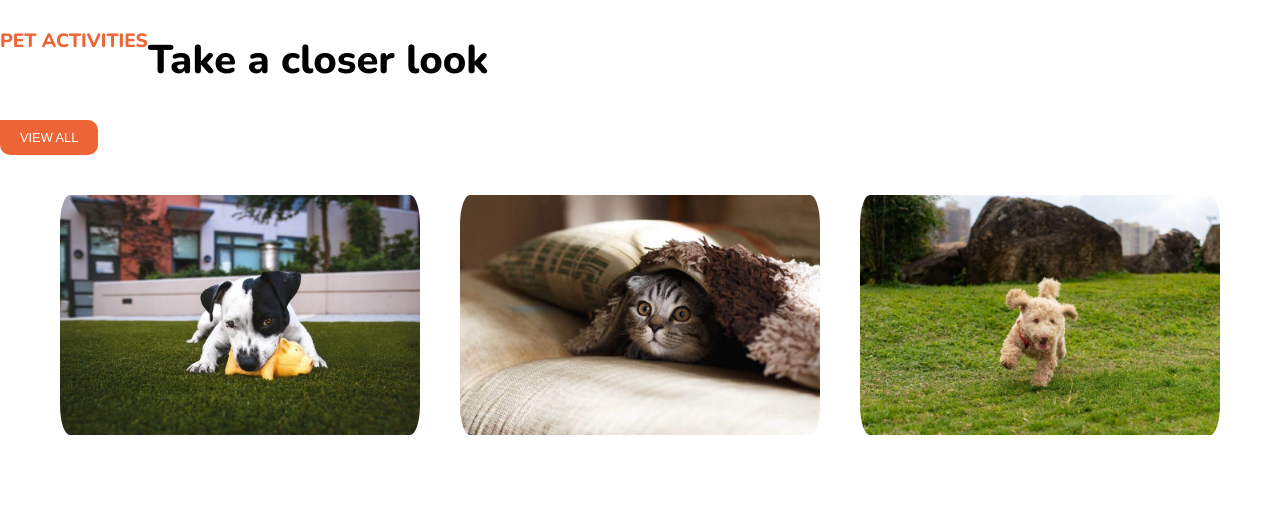
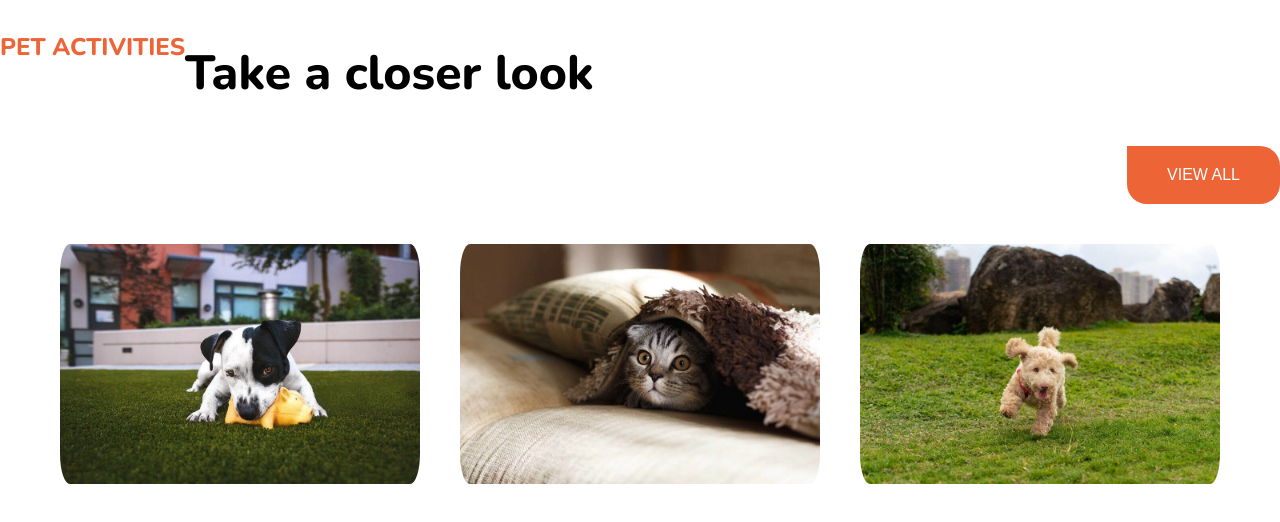
Before and after one commit to juan-gsan/W1CH04-Juan-Garcia, a website: page index.html in a window 1280 px wide. Drawn offline with nearby package versions, Linux system fonts and the light colour scheme.

Commit message:
Fix commit css files

```diff
--- a/styles.css
+++ b/styles.css
@@ -27,6 +27,7 @@ body {
 }
 
 .button-container {
+  justify-content: flex-end;
   margin-bottom: 40px;
 }
 
@@ -64,6 +65,25 @@ body {
   .button-container {
     display: flex;
   }
+  .title__text--colored {
+    color: rgb(237, 100, 54);
+    font-size: 1.5rem;
+  }
+  .title__text--bold {
+    font-size: 3rem;
+    font-weight: bold;
+  }
+  .button-container {
+    margin-bottom: 40px;
+  }
+  .button-container__button {
+    padding: 20px 40px;
+    background-color: rgb(237, 100, 54);
+    color: white;
+    font-size: 1rem;
+    border-radius: 0 20px 20px 20px;
+    border: 0;
+  }
 }
 
 /*# sourceMappingURL=styles.css.map */
```
Also changed, not shown: 1 other file.
